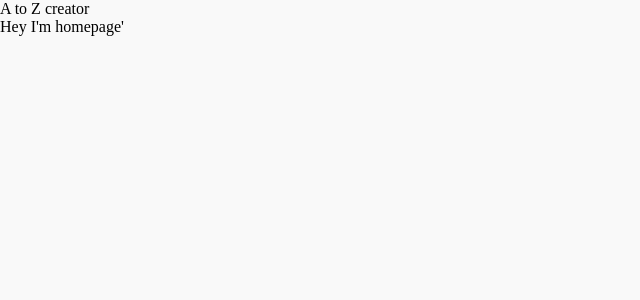
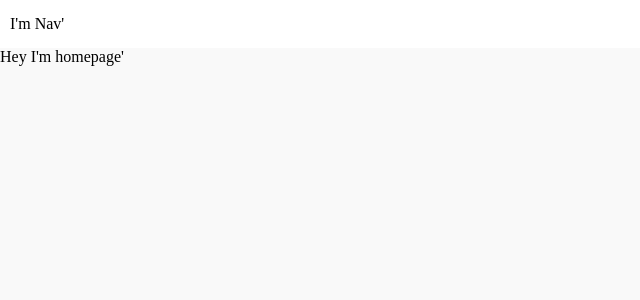
Before and after one commit to saroj-dev/A-zcreator, a React (Create React App) app in the folder client/: page / in a window 1280 px wide. Shown: the top 300 px of the page, without its empty margins (0-640 px from the left). Built offline with nearby package versions, Linux system fonts and the light colour scheme.

Commit message:
Another Commit

```diff
--- a/client/src/Components/Nav/Nav.js
+++ b/client/src/Components/Nav/Nav.js
@@ -3,7 +3,7 @@ const Nav = () => {
   return (
     <>
       <nav>
-        <div className={navstyle.logo}>A to Z creator</div>
+        <div className={navstyle.logo}>I'm Nav'</div>
       </nav>
     </>
   );
--- a/client/src/Styles/GlobalCSS/Nav.module.css
+++ b/client/src/Styles/GlobalCSS/Nav.module.css
@@ -0,0 +1,4 @@
+nav {
+  background: #fff;
+  padding: 15px 10px;
+}
```
